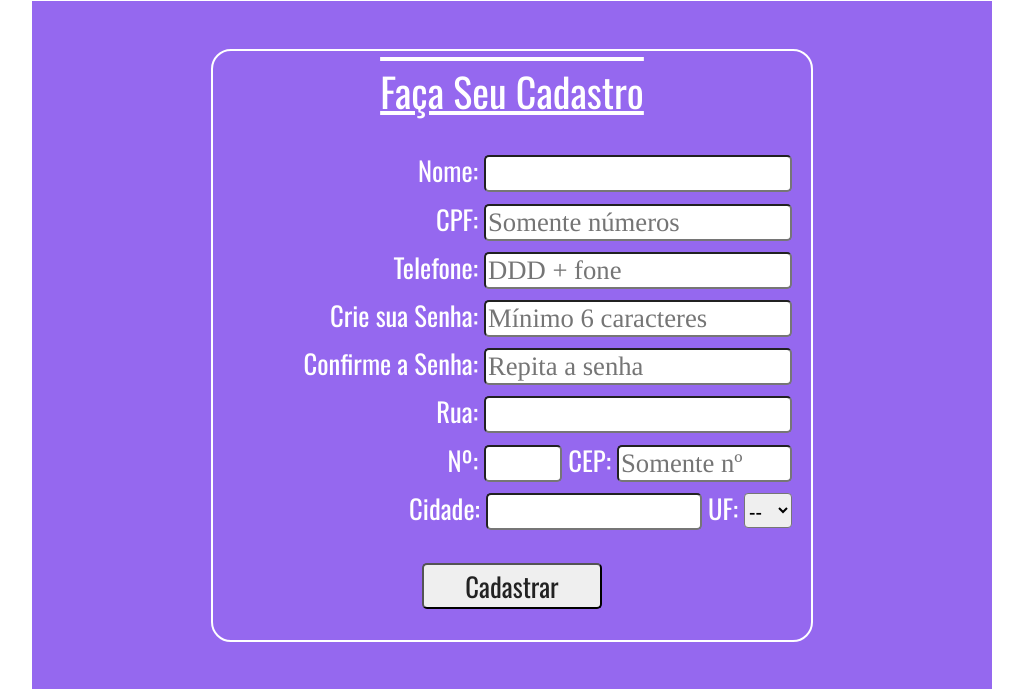
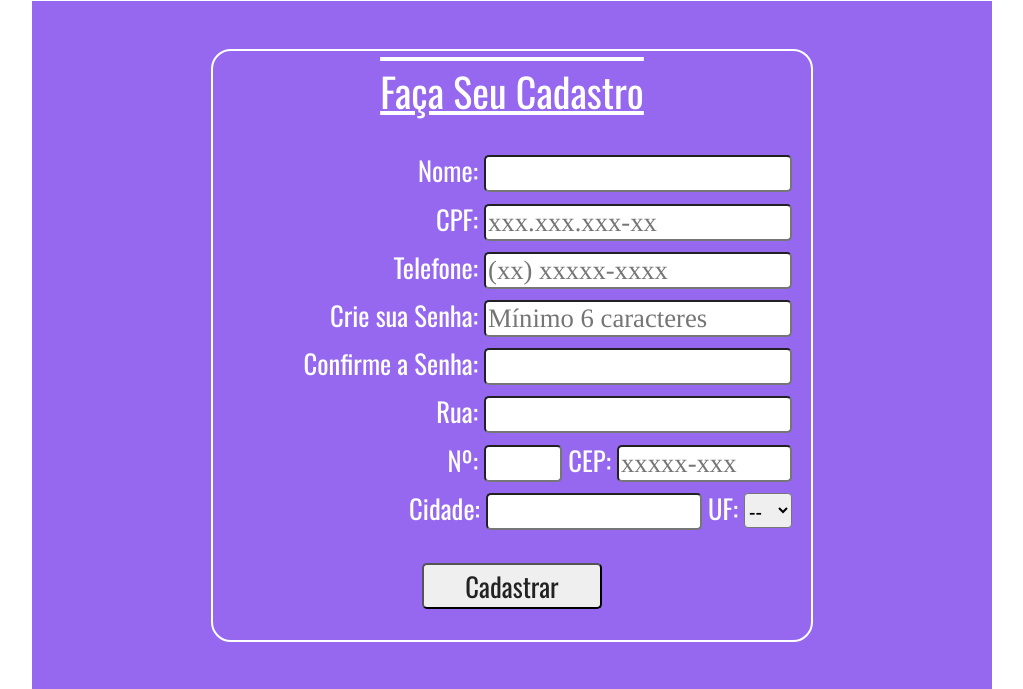
Before and after one commit to Tickware/home-nail, a Flask app: page /cadastrar_cliente/ in a window 1280 px wide. Shown: the part 364-1053 px from the top of the page, without its empty margins (128-1151 px from the left). Run offline with Flask 2, Linux system fonts and the light colour scheme.

Commit message:
Revert "Ajuste tela cadastrar_cliente"
This reverts commit 2cfbd47ba76383138f3bac76a42d7f926a9fe2aa.

```diff
--- a/templates/cadastrar_cliente.html
+++ b/templates/cadastrar_cliente.html
@@ -3,10 +3,14 @@
 
 <head>
 	<meta charset="utf-8" />
+	<!-- <link rel="shortcut icon" href="./img/favicon.ico" type="image/x-icon" />
 
+	<link rel="stylesheet" href="css/cadastrar_cliente.css" />
+	<link rel="stylesheet" href="css/style.css" />
+	<link rel="stylesheet" href="css/reset.css" /> -->
 	<link rel="stylesheet" href="{{ url_for('static', filename='css/reset.css') }}">
+	<link rel="stylesheet" href="{{ url_for('static', filename='css/style.css') }}">
 	<link rel="stylesheet" href="{{ url_for('static', filename='css/cadastrar.css') }}">
-	<link rel="stylesheet" href="{{ url_for('static', filename='css/style.css') }}">
 
 	<link rel="shortcut icon" href="{{ url_for('static', filename='img/favicon.ico') }}" type="image/x-icon">
 
@@ -15,7 +19,9 @@
 
 <body>
 	<div class="interface">
+		<!-- <img class="logo" src="./img/logo.png"> -->
 		<img class="logo" src="{{ url_for('static', filename='img/logo.png') }}">
+
 
 		<header class="header">
 			<h1>Bem-vindo ao Home Nail</h1>
@@ -28,25 +34,24 @@
 					<h2>Faça Seu Cadastro</h2>
 
 					<div>
-						<p>Nome: <input name="nome" type="text" minlength="3" maxlength="100"></p>
-						<p>CPF: <input name="cpf" type="number"maxlength="11" placeholder="Somente números">
+						<p>Nome: <input id="nome" type="text" minlength="3" maxlength="100" name="nome"></p>
+						<p>CPF: <input id="cpf" type="text" minlength="14" maxlength="14" placeholder="xxx.xxx.xxx-xx" name="cpf">
 						</p>
-						<p>Telefone: <input name="fone" type="number" maxlength="11" placeholder="DDD + fone"></p>
+						<p>Telefone: <input id="fone" type="text" maxlength="15" placeholder="(xx) xxxxx-xxxx" name= "telefone"></p>
 
-						<p>Crie sua Senha: <input name="senha" type="password" minlength="6" maxlength="50"
-								placeholder="Mínimo 6 caracteres"></p>
-						<p>Confirme a Senha: <input name="confSenha" type="password" minlength="6" maxlength="50"
-							placeholder="Repita a senha"></p>
+						<p>Crie sua Senha: <input id="senha" type="password" minlength="6" maxlength="50"
+								placeholder="Mínimo 6 caracteres" name="senha"></p>
+						<p>Confirme a Senha: <input id="confSenha" type="password" minlength="6" maxlength="50" name="confirmaSenha"></p>
 
-						<p>Rua: <input name="rua" type="text" maxlength="50"></p>
+						<p>Rua: <input id="rua" type="text" minlength="1" maxlength="50" name="rua"></p>
 
-						<p>Nº: <input name="numero" id="numero" type="number" maxlength="6">
-							CEP: <input name="cep" id="cep" type="text" maxlength="9" placeholder="Somente nº"></p>
+						<p>Nº: <input id="numero" type="number" minlength="1" maxlength="6" name="numero">
+							CEP: <input id="cep" type="text" minlength="9" maxlength="9" placeholder="xxxxx-xxx" name="cep"></p>
 
-						<p>Cidade: <input name="cidade" id="cidade" type="text" maxlength="50">
+						<p>Cidade: <input id="cidade" type="text" minlength="1" maxlength="50" name="cidade">
 
 							UF:
-							<select name="estado">
+							<select name="estado" id="estado" name="estado">
 								<option value="">--</option>
 								<option value="ES">ES</option>
 								<option value="MG">MG</option>
```
